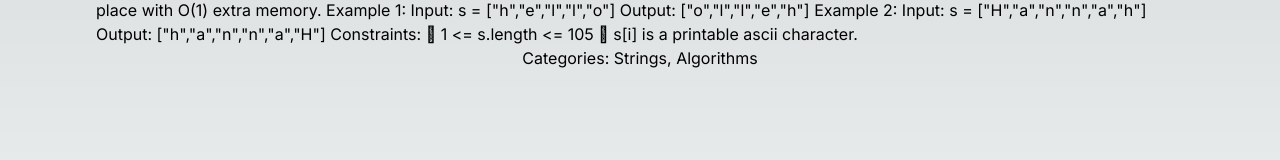
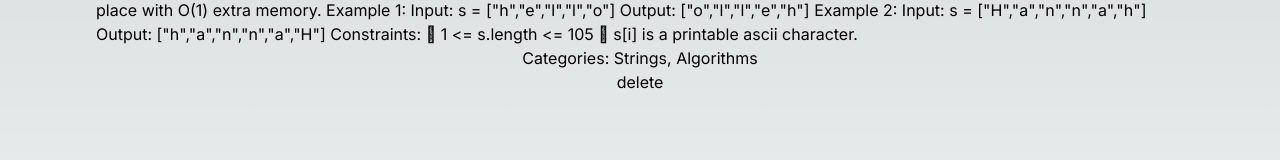
Before and after one commit to CS3219-AY2324S1/ay2324s1-course-assessment-g55, a Next.js app in the folder frontend/: page /questions in a window 1280 px wide. Shown: the part 170-330 px from the top of the page. Built offline with nearby package versions, Linux system fonts and the light colour scheme.

Commit message:
feat: question delete

```diff
--- a/frontend/src/app/questions/page.tsx
+++ b/frontend/src/app/questions/page.tsx
@@ -1,18 +1,29 @@
-import {Question, questions} from "@/data/question";
+'use client'
+
+import { Question, questions as initialQuestions, questions } from "@/data/question";
+import { deleteFromArray } from "@/data/utils";
+import { Dispatch, SetStateAction, useState } from 'react';
 
 export default function QuestionsPage() {
-  const toReturn = questions.map(q => QuestionComponent(q));
+  const [questions, setQuestions] = useState(initialQuestions);
+  const toReturn = questions.map((question, idx) => QuestionItem({ idx, question, setQuestions }));
   return (<main className="flex min-h-screen flex-col items-center p-24">
     {toReturn}
   </main>);
 }
 
-function QuestionComponent(question: Question) {
+function QuestionItem(props: {
+  idx: number;
+  question: Question;
+  setQuestions: Dispatch<SetStateAction<Question[]>>;
+}
+) {
+  const { idx, question, setQuestions } = props;
   return <>
     <div>{question.id}. {question.title} </div>
     <div>Difficulty: {question.complexity}</div>
     <div>{question.description}</div>
-    <div>Categories: {question.categories.reduce((acc, c) => acc + ", " + c)}
-    </div>
+    <div>Categories: {question.categories.reduce((acc, c) => acc + ", " + c)} </div>
+    <button type="button" onClick={() => setQuestions(deleteFromArray(questions, idx))}>delete</button>
   </>;
 }
--- /dev/null
+++ b/frontend/src/data/utils.ts
@@ -0,0 +1,3 @@
+export function deleteFromArray<Type>(arr: Type[], indexToRemove: number) {
+  return [...arr.slice(0, indexToRemove), ...arr.slice(indexToRemove + 1)];
+}
```
